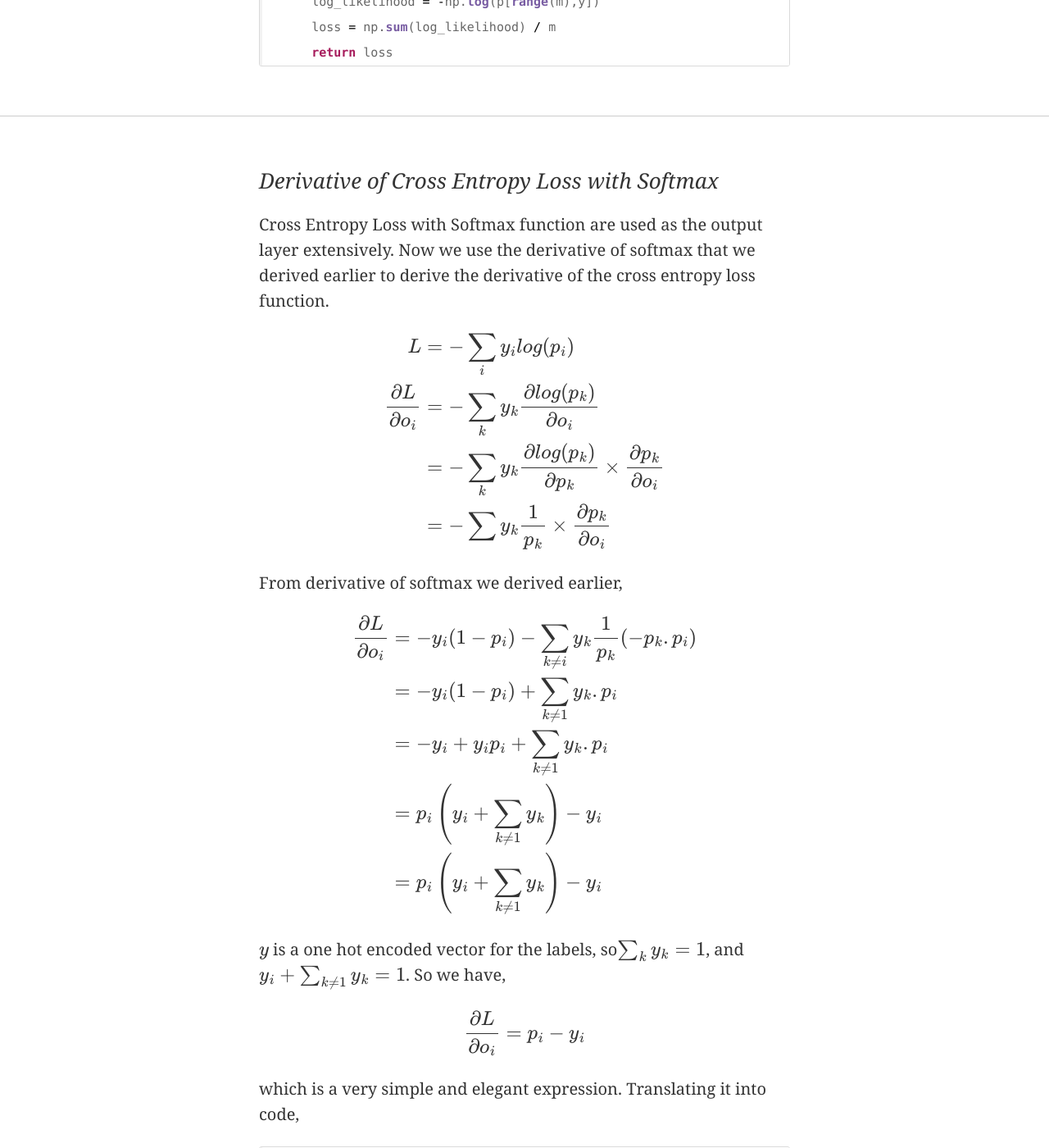
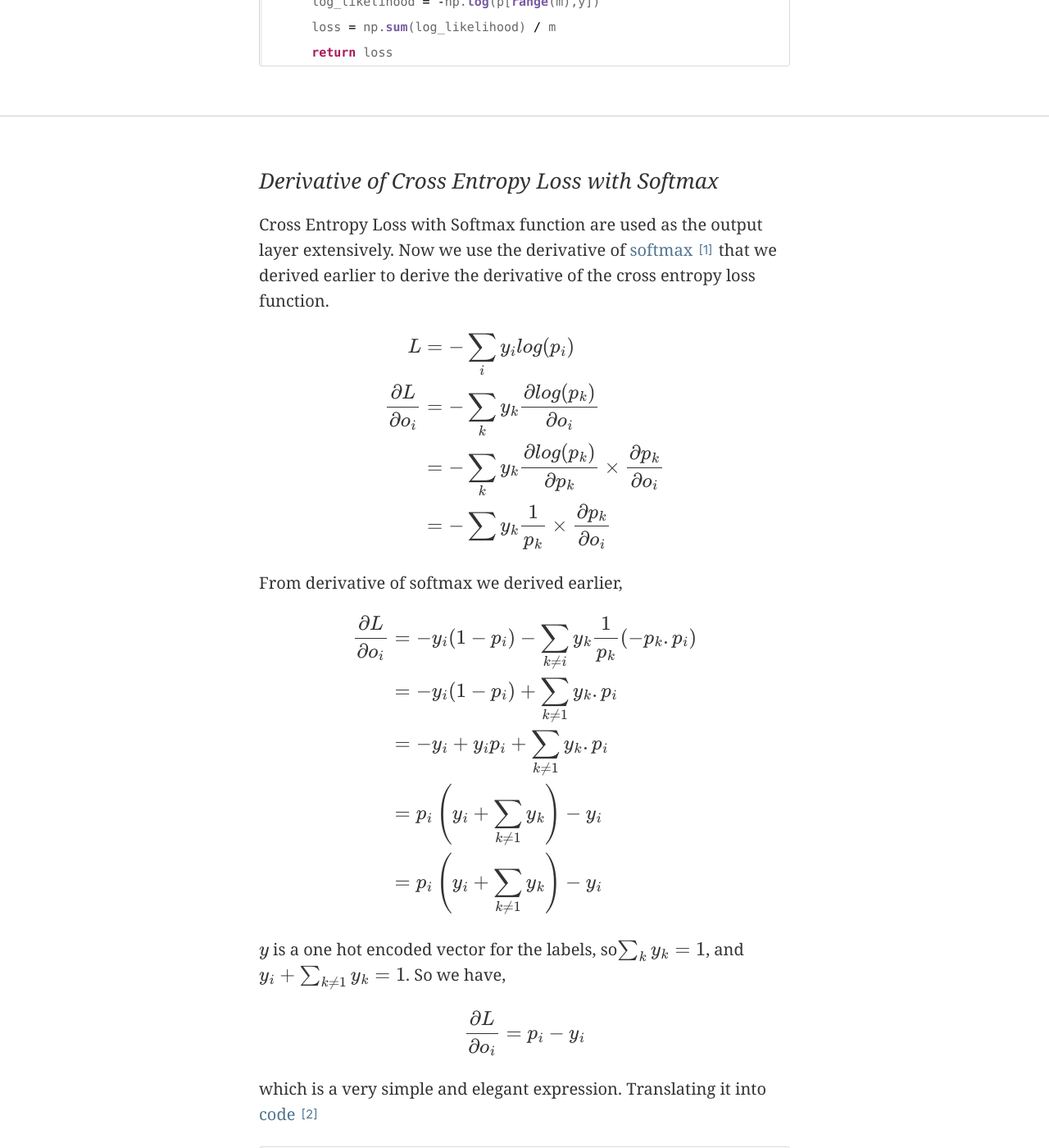
Before and after one commit to parasdahal/deepnotes, a Jekyll site: the page built from _posts/2017-05-28-softmax-crossentropy.md, in a window 1280 px wide and 1400 px high, scrolled down 4567 px. Shown: the whole window at 82% size. Built offline with Jekyll 4.4.1, drawn with Linux system fonts in a browser that asks for light colours; formulas are drawn with MathJax 3; comment, search, counter and statistics services are not loaded; part of the change alters nothing that is shown; some of the changed text lies outside the part shown.

````diff
--- a/_posts/2017-05-28-softmax-crossentropy.md
+++ b/_posts/2017-05-28-softmax-crossentropy.md
@@ -5,6 +5,17 @@ excerpt: Lets dig a little deep into how we convert the output of our CNN into p
 comments: true
 categories: cnn-series
 thumbnail: /public/images/softmax.png
+refs:
+ - key: thegreenplace
+   title: The Softmax function and its derivative
+   author: Eli Bendersky
+   url: https://eli.thegreenplace.net/2016/the-softmax-function-and-its-derivative/
+   year: 2016
+ - key: cs231
+   title: CS231n Convolutional Neural Networks for Visual Recognition
+   url: http://cs231n.github.io/convolutional-networks/
+   author: Andrej Karpathy, Andrej Karpathy, Fei-Fei Li
+   year: 2016
 ---
 {% include series.html %}
 
@@ -145,7 +156,7 @@ def cross_entropy(X,y):
 
 ### Derivative of Cross Entropy Loss with Softmax
 
-Cross Entropy Loss with Softmax function are used as the output layer extensively. Now we use the derivative of softmax that we derived earlier to derive the derivative of the cross entropy loss function.
+Cross Entropy Loss with Softmax function are used as the output layer extensively. Now we use the derivative of <dt-cite key="thegreenplace">softmax</dt-cite> that we derived earlier to derive the derivative of the cross entropy loss function.
 
 
 $$
@@ -183,7 +194,7 @@ $$
 
 
 
-which is a very simple and elegant expression. Translating it into code,
+which is a very simple and elegant expression. Translating it into <dt-cite key="cs231">code</dt-cite>
 
  ```python
 def delta_cross_entropy(X,y):
````
